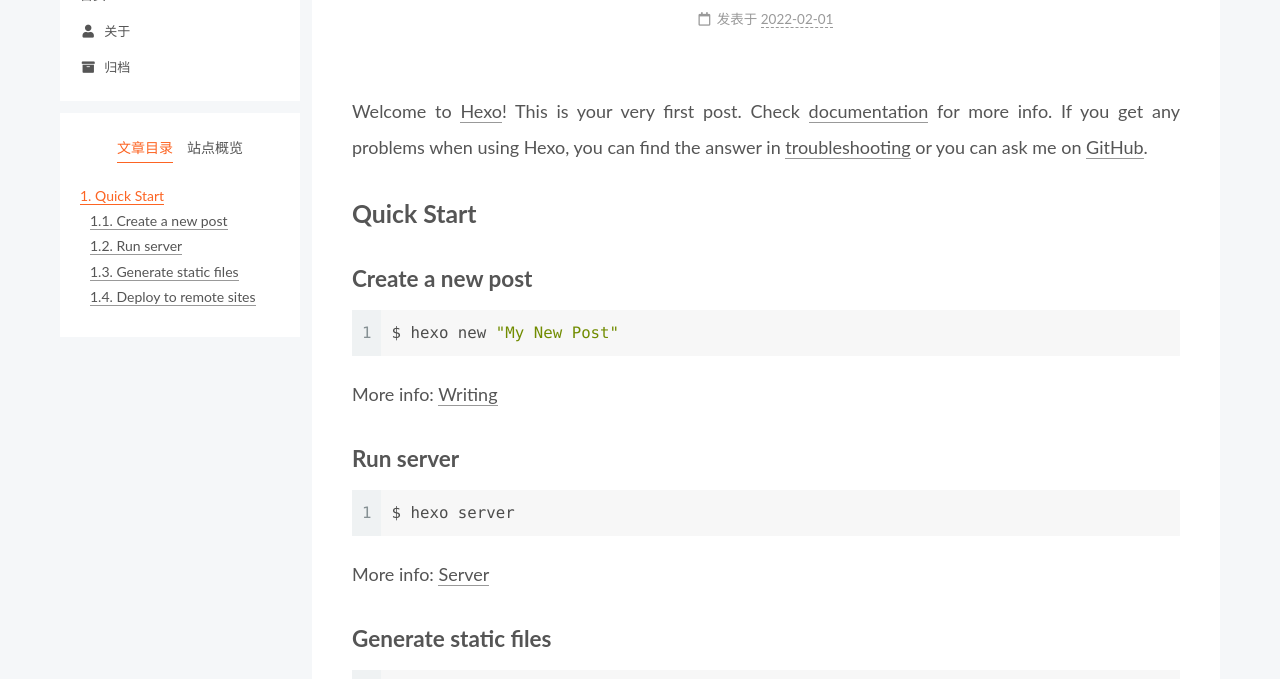
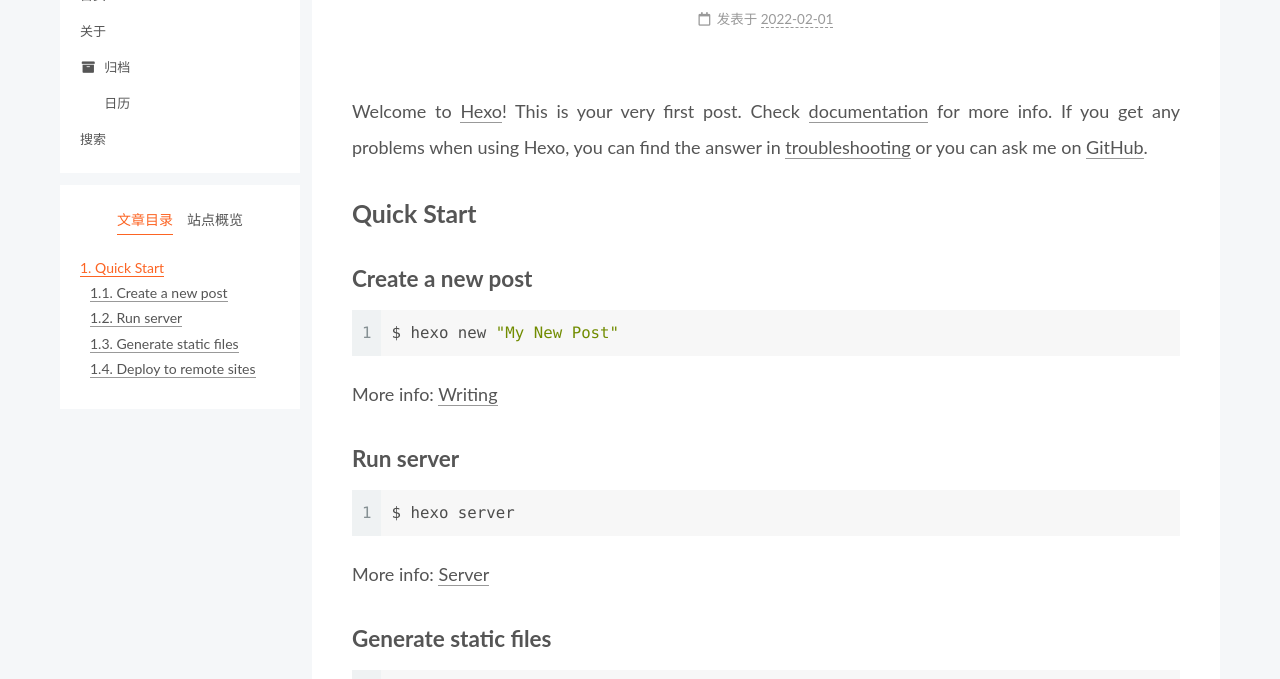
Before and after one commit to THVoyage/THVoyage.github.io, a plain HTML site: page 2022/02/01/hello-world/index.html in a window 1280 px wide. Shown: the part 121-800 px from the top of the page. Drawn offline with Linux system fonts and the light colour scheme.

Commit message:
Site updated: 2022-02-01 02:07:59

```diff
--- a/2022/02/01/hello-world/index.html
+++ b/2022/02/01/hello-world/index.html
@@ -119,12 +119,22 @@
   </li>
         <li class="menu-item menu-item-about">
 
-    <a href="/about/" rel="section"><i class="fa fa-user fa-fw"></i>关于</a>
+    <a href="/about/" rel="section"><i class="user fa-fw"></i>关于</a>
 
   </li>
         <li class="menu-item menu-item-archives">
 
     <a href="/archives/" rel="section"><i class="fa fa-archive fa-fw"></i>归档</a>
+
+  </li>
+        <li class="menu-item menu-item-schedule">
+
+    <a href="/schedule/" rel="section"><i class="fa fa-calendar-check-o fa-fw"></i>日历</a>
+
+  </li>
+        <li class="menu-item menu-item-search">
+
+    <a href="/search/" rel="section"><i class="search fa-fw"></i>搜索</a>
 
   </li>
   </ul>
--- a/css/main.css
+++ b/css/main.css
@@ -1168,7 +1168,7 @@ pre .javascript .function {
 }
 .links-of-author a::before,
 .links-of-author span.exturl::before {
-  background: #4aff0d;
+  background: #04ffed;
   border-radius: 50%;
   content: ' ';
   display: inline-block;
```
Also changed, not shown: archives/2022/02/index.html (+11 -1 lines), archives/2022/index.html (+11 -1 lines), archives/index.html (+11 -1 lines), index.html (+11 -1 lines).
